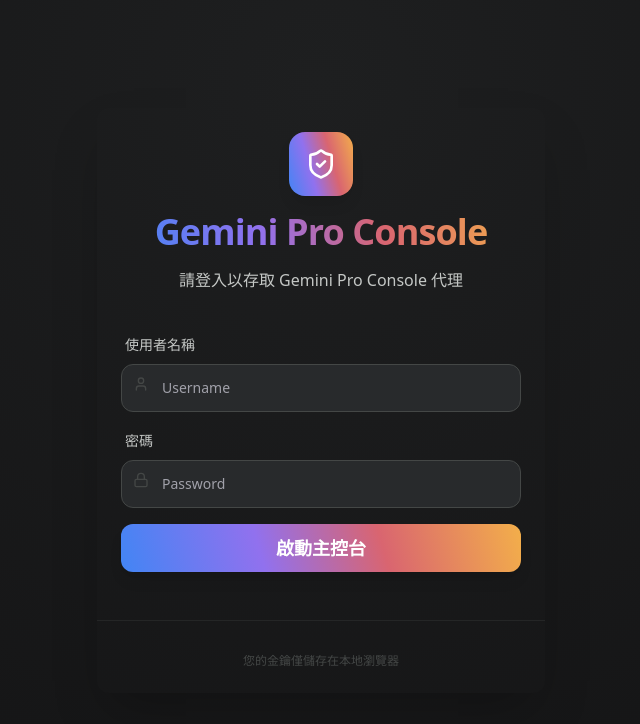
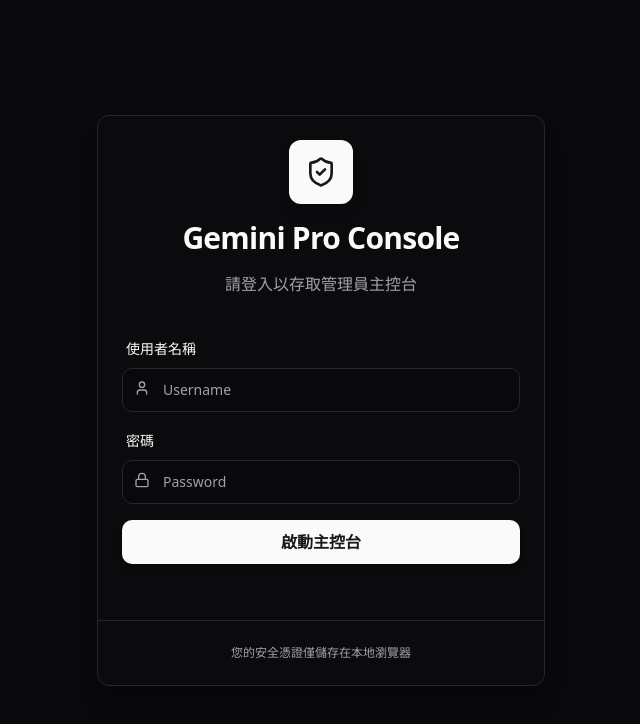
Before and after one commit to s16777216/gemini-cli-openai-api, a Vue app in the folder frontend/: page / in a window 1280 px wide. Shown: the top 724 px of the page, without its empty margins (319-959 px from the left). Built offline with nearby package versions, Linux system fonts and the light colour scheme; what tailwindcss-animated would draw is missing.

Commit message:
style: 改為shadcn原始樣式

```diff
--- a/frontend/src/assets/index.css
+++ b/frontend/src/assets/index.css
@@ -56,16 +56,5 @@
   body {
     @apply bg-background text-foreground;
     font-feature-settings: "rlig" 1, "calt" 1;
-    background: radial-gradient(circle at 50% 10%, #1c1c1e 0%, #131314 100%);
   }
 }
-
-.gemini-gradient {
-  background: linear-gradient(74deg, #4285f4 0, #9171ee 35%, #d96570 65%, #f3af4a 100%);
-}
-
-.gemini-text-gradient {
-  @apply gemini-gradient;
-  -webkit-background-clip: text;
-  -webkit-text-fill-color: transparent;
-}
--- a/frontend/src/views/ChatView.vue
+++ b/frontend/src/views/ChatView.vue
@@ -114,45 +114,47 @@ const handleSend = async () => {
 </script>
 
 <template>
-  <div class="flex h-screen bg-gemini-bg text-gemini-text overflow-hidden selection:bg-primary/20">
-    <!-- Sidebar (Same as before) -->
-    <aside class="w-72 bg-gemini-side border-r border-gemini-border flex flex-col hidden md:flex">
-      <div class="p-6 flex items-center gap-3 border-b border-gemini-border/30">
-        <div class="w-8 h-8 rounded-lg gemini-gradient shadow-xl"></div>
+  <div class="flex h-screen bg-background text-foreground overflow-hidden selection:bg-primary/20">
+    <!-- Sidebar -->
+    <aside class="w-72 bg-muted/30 border-r border-border flex flex-col hidden md:flex">
+      <div class="p-6 flex items-center gap-3 border-b border-border">
+        <div class="w-8 h-8 rounded-lg bg-primary shadow-lg flex items-center justify-center">
+          <Sparkles class="w-5 h-5 text-primary-foreground" />
+        </div>
         <span class="text-xl font-bold tracking-tight">Gemini Pro</span>
       </div>
 
-      <nav class="flex-1 overflow-y-auto p-4 space-y-2">
-        <Button @click="clearChat" variant="ghost" class="w-full justify-start gap-4 hover:bg-gemini-hover rounded-xl text-gemini-sec hover:text-white transition-all h-12">
+      <nav class="flex-1 overflow-y-auto p-4 space-y-1">
+        <Button @click="clearChat" variant="ghost" class="w-full justify-start gap-3 hover:bg-accent rounded-md text-muted-foreground hover:text-foreground transition-all">
           <Trash2 class="w-4 h-4 text-destructive" />
           清除對話
         </Button>
         <div class="pt-4 px-2">
-          <p class="text-[10px] font-bold text-gemini-border uppercase tracking-widest mb-3 px-2">功能項目</p>
-          <Button variant="ghost" class="w-full justify-start gap-4 hover:bg-gemini-hover rounded-xl text-gemini-sec hover:text-white transition-all h-11">
+          <p class="text-[10px] font-bold text-muted-foreground uppercase tracking-widest mb-3 px-1">功能項目</p>
+          <Button variant="ghost" class="w-full justify-start gap-3 hover:bg-accent rounded-md text-muted-foreground hover:text-foreground transition-all">
             <Sparkles class="w-4 h-4 text-primary" />
             新建模型會話
           </Button>
-          <Button variant="ghost" class="w-full justify-start gap-4 hover:bg-gemini-hover rounded-xl text-gemini-sec hover:text-white transition-all h-11">
+          <Button variant="ghost" class="w-full justify-start gap-3 hover:bg-accent rounded-md text-muted-foreground hover:text-foreground transition-all">
             <History class="w-4 h-4" />
             歷史對話
           </Button>
         </div>
       </nav>
 
-      <div class="p-6 border-t border-gemini-border/30 space-y-4">
-        <div class="flex items-center gap-4 px-3 py-3 bg-gemini-hover/50 rounded-2xl border border-gemini-border/20 backdrop-blur-md">
-          <div class="w-10 h-10 rounded-full gemini-gradient flex items-center justify-center p-0.5">
-            <div class="bg-gemini-side w-full h-full rounded-full flex items-center justify-center">
-              <User class="w-5 h-5 text-primary" />
+      <div class="p-4 border-t border-border space-y-4">
+        <div class="flex items-center gap-3 p-3 bg-muted/50 rounded-lg border border-border">
+          <div class="w-9 h-9 rounded-full bg-primary flex items-center justify-center p-0.5">
+            <div class="bg-background w-full h-full rounded-full flex items-center justify-center">
+              <User class="w-4 h-4 text-primary" />
             </div>
           </div>
           <div class="flex-1 overflow-hidden">
-            <p class="text-xs text-gemini-sec font-medium">Session Active</p>
-            <p class="text-xs truncate font-mono text-white/70">{{ props.token.substring(0, 16) }}...</p>
+            <p class="text-[10px] text-muted-foreground font-bold uppercase tracking-tighter">Session Active</p>
+            <p class="text-xs truncate font-mono opacity-80">{{ props.token.substring(0, 12) }}...</p>
           </div>
         </div>
-        <Button @click="handleLogout" variant="ghost" class="w-full justify-start gap-4 text-destructive/80 hover:text-destructive hover:bg-destructive/10 rounded-xl h-11">
+        <Button @click="handleLogout" variant="ghost" class="w-full justify-start gap-3 text-destructive/80 hover:text-destructive hover:bg-destructive/10 rounded-md">
           <LogOut class="w-4 h-4" />
           登出主控台
         </Button>
@@ -160,24 +162,24 @@ const handleSend = async () => {
     </aside>
 
     <!-- Main Chat Area -->
-    <main class="flex-1 flex flex-col relative bg-[radial-gradient(circle_at_50%_0%,#1e1f20_0%,#131314_100%)]">
+    <main class="flex-1 flex flex-col relative bg-background">
       <!-- Mobile Header -->
-      <header class="md:hidden h-14 border-b border-gemini-border px-4 flex items-center gap-4 bg-gemini-bg/50 backdrop-blur-xl sticky top-0 z-50">
-        <Button variant="ghost" size="icon" class="rounded-xl">
+      <header class="md:hidden h-14 border-b border-border px-4 flex items-center gap-4 bg-background/80 backdrop-blur-xl sticky top-0 z-50">
+        <Button variant="ghost" size="icon" class="rounded-md">
           <Menu class="w-5 h-5" />
         </Button>
-        <span class="font-bold gemini-text-gradient">Gemini Pro</span>
+        <span class="font-bold text-primary">Gemini Pro</span>
       </header>
 
       <!-- Message List -->
       <div ref="scrollContainer" class="flex-1 overflow-y-auto p-4 md:px-12 md:py-8 space-y-8 scroll-smooth custom-scrollbar">
-        <div v-if="messages.length === 0" class="h-full flex flex-col items-center justify-center space-y-8 py-20">
-          <div class="w-24 h-24 rounded-[2.5rem] gemini-gradient shadow-2xl animate-pulse flex items-center justify-center group">
-            <Sparkles class="w-12 h-12 text-white group-hover:scale-110 transition-transform" />
+        <div v-if="messages.length === 0" class="h-full flex flex-col items-center justify-center space-y-6 py-20">
+          <div class="w-20 h-20 rounded-2xl bg-primary shadow-xl flex items-center justify-center">
+            <Sparkles class="w-10 h-10 text-primary-foreground" />
           </div>
-          <div class="text-center space-y-3 max-w-lg mx-auto">
-            <h3 class="text-4xl font-bold tracking-tight text-white">您好，有什麼我能幫您的嗎？</h3>
-            <p class="text-gemini-sec text-lg">我是 Gemini Pro，專為您的專案設計的 API 代理主控台。</p>
+          <div class="text-center space-y-2 max-w-lg mx-auto">
+            <h3 class="text-3xl font-bold tracking-tight">有什麼我能幫您的嗎？</h3>
+            <p class="text-muted-foreground text-base">Gemini Pro API 代理主控台</p>
           </div>
         </div>
 
@@ -185,25 +187,25 @@ const handleSend = async () => {
           class="max-w-4xl mx-auto flex gap-5 group animate-in fade-in slide-in-from-bottom-3 duration-700"
           :class="msg.role === 'user' ? 'flex-row-reverse' : ''"
         >
-          <div class="w-9 h-9 md:w-11 md:h-11 rounded-full flex-shrink-0 flex items-center justify-center overflow-hidden shadow-lg transition-transform group-hover:scale-105"
-            :class="msg.role === 'assistant' ? 'gemini-gradient' : 'bg-gemini-hover border border-gemini-border'"
+          <div class="w-9 h-9 md:w-10 md:h-10 rounded-full flex-shrink-0 flex items-center justify-center overflow-hidden shadow-md"
+            :class="msg.role === 'assistant' ? 'bg-primary' : 'bg-muted border border-border'"
           >
-            <Bot v-if="msg.role === 'assistant'" class="w-5 h-5 md:w-6 md:h-6 text-white" />
-            <User v-else class="w-5 h-5 md:w-6 md:h-6 text-gemini-sec" />
+            <Bot v-if="msg.role === 'assistant'" class="w-5 h-5 md:w-6 md:h-6 text-primary-foreground" />
+            <User v-else class="w-5 h-5 md:w-6 md:h-6 text-muted-foreground" />
           </div>
 
-          <div class="flex-1 space-y-3" :class="msg.role === 'user' ? 'text-right' : ''">
+          <div class="flex-1 space-y-2" :class="msg.role === 'user' ? 'text-right' : ''">
             <div class="flex items-center gap-2 mb-1" :class="msg.role === 'user' ? 'flex-row-reverse' : ''">
-              <span class="text-xs font-bold uppercase tracking-widest text-gemini-border">
+              <span class="text-[10px] font-bold uppercase tracking-widest text-muted-foreground/60">
                 {{ msg.role === 'assistant' ? 'Gemini Pro' : 'You' }}
               </span>
             </div>
             <div
-              class="prose prose-invert max-w-none text-sm md:text-lg leading-relaxed whitespace-pre-wrap selection:bg-white/20"
-              :class="msg.role === 'assistant' ? 'text-gemini-text pl-1' : 'bg-gemini-hover/80 px-5 py-4 rounded-[1.5rem] inline-block text-left border border-white/5 backdrop-blur-sm'"
+              class="prose prose-invert max-w-none text-sm md:text-base leading-relaxed whitespace-pre-wrap"
+              :class="msg.role === 'assistant' ? 'text-foreground' : 'bg-primary text-primary-foreground px-4 py-2.5 rounded-2xl rounded-tr-none inline-block text-left shadow-sm'"
             >
               {{ msg.content }}
-              <span v-if="isStreaming && idx === messages.length - 1 && msg.role === 'assistant'" class="inline-block w-2 h-6 bg-primary/80 ml-1 rounded-sm animate-pulse align-middle"></span>
+              <span v-if="isStreaming && idx === messages.length - 1 && msg.role === 'assistant'" class="inline-block w-2 h-4 bg-primary/80 ml-1 rounded-sm animate-pulse align-middle"></span>
               <div v-if="!msg.content && isStreaming && idx === messages.length - 1" class="flex gap-1.5 py-2">
                  <div class="w-2 h-2 rounded-full bg-primary/40 animate-bounce delay-75"></div>
                  <div class="w-2 h-2 rounded-full bg-primary/40 animate-bounce delay-150"></div>
@@ -216,42 +218,42 @@ const handleSend = async () => {
 
       <!-- Input Area -->
       <div class="p-6 md:p-10 pt-0 max-w-5xl mx-auto w-full">
-        <Card class="bg-gemini-side/80 border-gemini-border/40 border-2 rounded-[2.5rem] overflow-hidden focus-within:border-primary/40 transition-all shadow-2xl backdrop-blur-3xl group">
-          <div class="flex items-end p-5 gap-3">
-            <Button variant="ghost" size="icon" class="rounded-full h-12 w-12 text-gemini-sec hover:text-white hover:bg-white/5 transition-all">
-              <Paperclip class="w-6 h-6 rotate-12" />
+        <Card class="bg-card border-border border rounded-xl overflow-hidden focus-within:ring-2 focus-within:ring-primary/20 transition-all shadow-xl group">
+          <div class="flex items-end p-4 gap-2">
+            <Button variant="ghost" size="icon" class="rounded-md h-10 w-10 text-muted-foreground hover:text-foreground">
+              <Paperclip class="w-5 h-5" />
             </Button>
 
             <textarea
               v-model="inputText"
               rows="1"
               placeholder="與 Gemini 對話..."
-              class="flex-1 bg-transparent border-none focus:ring-0 text-base md:text-lg py-3 resize-none max-h-60 custom-scrollbar outline-none placeholder:text-gemini-border text-white selection:bg-white/20"
+              class="flex-1 bg-transparent border-none focus:ring-0 text-sm md:text-base py-2.5 resize-none max-h-60 custom-scrollbar outline-none placeholder:text-muted-foreground"
               @keydown.enter.prevent="handleSend"
             ></textarea>
 
             <div class="flex items-center gap-2">
-              <Button variant="ghost" size="icon" class="rounded-full h-12 w-12 text-gemini-sec hover:text-white hove:bg-white/5 hidden md:flex">
-                <Mic class="w-6 h-6" />
+              <Button variant="ghost" size="icon" class="rounded-md h-10 w-10 text-muted-foreground hover:text-foreground hidden md:flex">
+                <Mic class="w-5 h-5" />
               </Button>
               <Button
                 @click="handleSend"
                 size="icon"
-                class="rounded-full h-12 w-12 gemini-gradient text-white shadow-xl active:scale-95 transition-all disabled:opacity-30 disabled:grayscale hover:brightness-110"
+                class="rounded-md h-10 w-10 bg-primary text-primary-foreground shadow-sm active:scale-95 transition-all disabled:opacity-50"
                 :disabled="!inputText.trim() || isStreaming"
               >
                 <div class="flex items-center justify-center">
-                  <Send class="w-5 h-5 ml-1" v-if="!isStreaming" />
-                  <div class="w-4 h-4 border-2 border-white/30 border-t-white rounded-full animate-spin" v-else></div>
+                  <Send class="w-4 h-4" v-if="!isStreaming" />
+                  <div class="w-3 h-3 border-2 border-primary-foreground/30 border-t-primary-foreground rounded-full animate-spin" v-else></div>
                 </div>
               </Button>
             </div>
           </div>
         </Card>
-        <p class="text-[11px] text-center mt-5 text-gemini-border font-medium tracking-wide flex items-center justify-center gap-2">
+        <p class="text-[10px] text-center mt-5 text-muted-foreground/60 font-medium tracking-wide flex items-center justify-center gap-2">
           <span>Gemini Pro Console v1.0</span>
-          <span class="w-1 h-1 rounded-full bg-gemini-border"></span>
-          <span>基於 Vue 3 & shadcn-vue</span>
+          <span class="w-1 h-1 rounded-full bg-border"></span>
+          <span>Shadcn Zinc Theme</span>
         </p>
       </div>
     </main>
--- a/frontend/src/views/LoginView.vue
+++ b/frontend/src/views/LoginView.vue
@@ -45,17 +45,17 @@ const handleLogin = async () => {
 </script>
 
 <template>
-  <div class="min-h-screen flex items-center justify-center bg-gemini-bg p-4 bg-[radial-gradient(circle_at_50%_10%,#1e1f20_0%,#131314_100%)]">
-    <Card class="max-w-md w-full border-none bg-transparent shadow-2xl">
+  <div class="min-h-screen flex items-center justify-center bg-background p-4">
+    <Card class="max-w-md w-full border-border bg-card shadow-xl">
       <CardHeader class="text-center space-y-4">
-        <div class="mx-auto w-16 h-16 rounded-2xl gemini-gradient flex items-center justify-center shadow-lg animate-in zoom-in duration-700">
-          <ShieldCheck class="w-8 h-8 text-white" />
+        <div class="mx-auto w-16 h-16 rounded-xl bg-primary flex items-center justify-center shadow-lg animate-in zoom-in duration-700">
+          <ShieldCheck class="w-8 h-8 text-primary-foreground" />
         </div>
-        <CardTitle class="text-4xl font-bold gemini-text-gradient tracking-tight">
+        <CardTitle class="text-3xl font-bold tracking-tight">
           Gemini Pro Console
         </CardTitle>
-        <CardDescription class="text-gemini-sec text-base">
-          請登入以存取 Gemini Pro Console 代理
+        <CardDescription class="text-muted-foreground text-base">
+          請登入以存取管理員主控台
         </CardDescription>
       </CardHeader>
 
@@ -66,38 +66,38 @@ const handleLogin = async () => {
           </div>
 
           <div class="space-y-2">
-            <label class="text-sm font-medium text-gemini-sec ml-1">使用者名稱</label>
+            <label class="text-sm font-medium text-foreground ml-1">使用者名稱</label>
             <div class="relative group">
-              <User class="absolute left-3 top-3 w-4 h-4 text-gemini-border group-focus-within:text-white transition-colors" />
+              <User class="absolute left-3 top-3 w-4 h-4 text-muted-foreground group-focus-within:text-primary transition-colors" />
               <Input
                 v-model="username"
                 type="text"
                 placeholder="Username"
                 required
-                class="pl-10 h-12 bg-gemini-hover border-gemini-border focus:ring-gemini-gradient transition-all duration-300 rounded-xl"
+                class="pl-10 h-11 bg-background border-input focus:border-primary transition-all duration-300"
               />
             </div>
           </div>
 
           <div class="space-y-2">
-            <label class="text-sm font-medium text-gemini-sec ml-1">密碼</label>
+            <label class="text-sm font-medium text-foreground ml-1">密碼</label>
             <div class="relative group">
-              <Lock class="absolute left-3 top-3 w-4 h-4 text-gemini-border group-focus-within:text-white transition-colors" />
+              <Lock class="absolute left-3 top-3 w-4 h-4 text-muted-foreground group-focus-within:text-primary transition-colors" />
               <Input
                 v-model="password"
                 type="password"
                 placeholder="Password"
                 required
-                class="pl-10 h-12 bg-gemini-hover border-gemini-border focus:ring-gemini-gradient transition-all duration-300 rounded-xl"
+                class="pl-10 h-11 bg-background border-input focus:border-primary transition-all duration-300"
               />
             </div>
           </div>
 
           <Button
             type="submit"
-            variant="gemini"
+            variant="default"
             :disabled="isLoading"
-            class="w-full h-12 text-lg font-bold rounded-xl shadow-lg hover:shadow-primary/20 transition-all active:scale-[0.98] mt-4"
+            class="w-full h-11 text-base font-bold shadow-md hover:shadow-lg transition-all active:scale-[0.98] mt-4"
           >
             <span v-if="isLoading">登入中...</span>
             <span v-else>啟動主控台</span>
@@ -105,9 +105,9 @@ const handleLogin = async () => {
         </form>
       </CardContent>
 
-      <CardFooter class="justify-center pt-8 border-t border-gemini-border/30 mt-6">
-        <p class="text-xs text-gemini-border">
-          您的金鑰僅儲存在本地瀏覽器
+      <CardFooter class="justify-center pt-6 border-t border-border mt-8">
+        <p class="text-xs text-muted-foreground">
+          您的安全憑證僅儲存在本地瀏覽器
         </p>
       </CardFooter>
     </Card>
--- a/frontend/tailwind.config.js
+++ b/frontend/tailwind.config.js
@@ -50,14 +50,6 @@ module.exports = {
           DEFAULT: "hsl(var(--card))",
           foreground: "hsl(var(--card-foreground))",
         },
-        gemini: {
-          bg: "#131314",
-          side: "#1e1f20",
-          hover: "#282a2c",
-          border: "#444746",
-          text: "#e3e3e3",
-          sec: "#c4c7c5",
-        }
       },
       borderRadius: {
         lg: "var(--radius)",
@@ -78,9 +70,6 @@ module.exports = {
         "accordion-down": "accordion-down 0.2s ease-out",
         "accordion-up": "accordion-up 0.2s ease-out",
       },
-      backgroundImage: {
-        'gemini-gradient': 'linear-gradient(74deg, #4285f4 0, #9171ee 35%, #d96570 65%, #f3af4a 100%)',
-      }
     },
   },
   plugins: [require("tailwindcss-animate"), require("tailwindcss-animated")],
```
